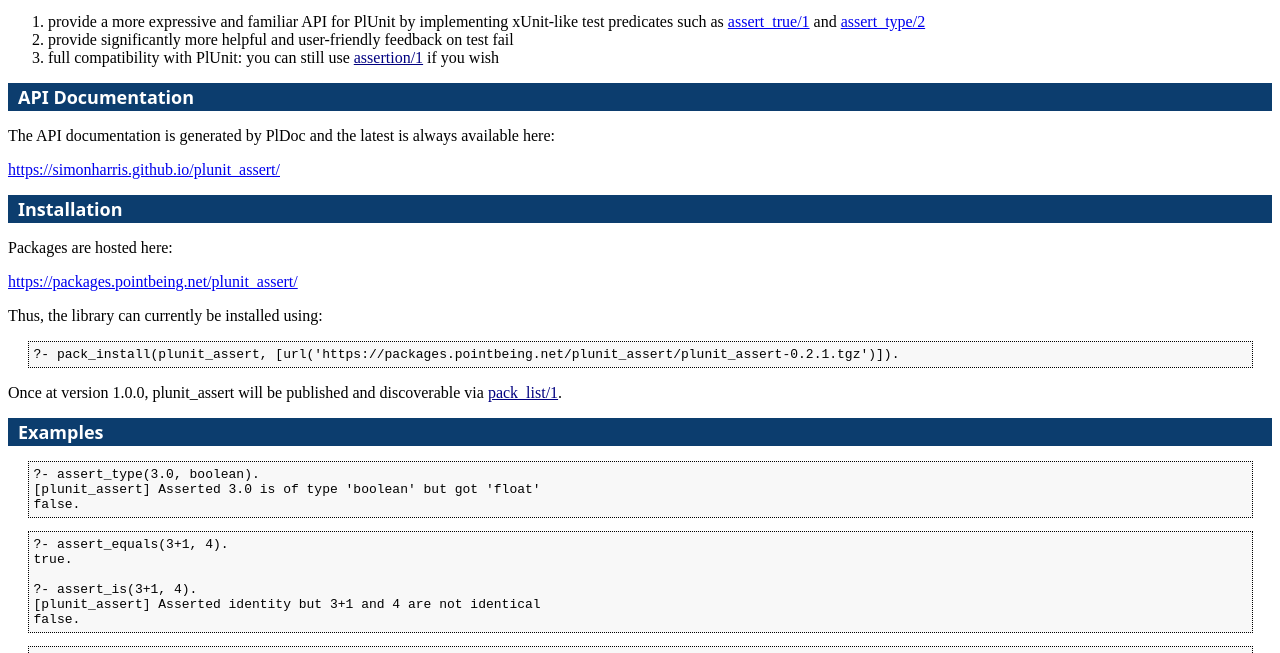
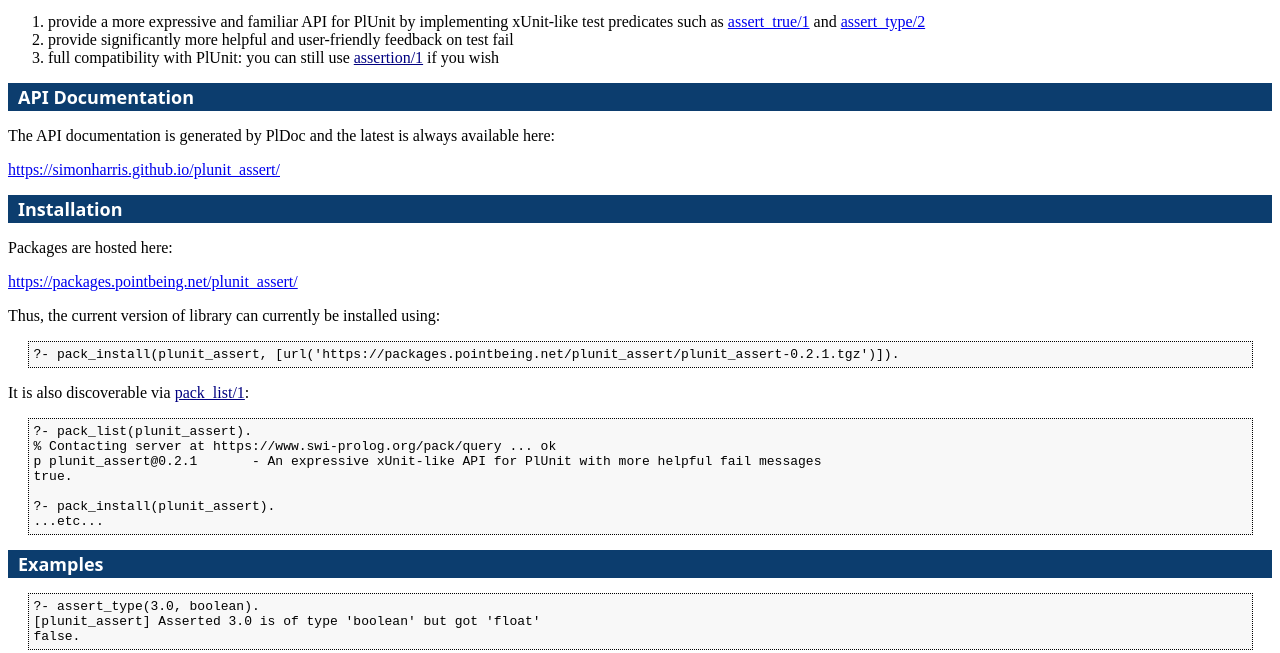
Before and after one commit to simonharris/plunit_assert, a plain HTML site: page index.html in a window 1280 px wide. Shown: the part 103-756 px from the top of the page. Drawn offline with Linux system fonts and the light colour scheme.

Commit message:
deploy: a001eddd100e7b1db37e3da907d0ba0bf3f2221b

```diff
--- a/index.html
+++ b/index.html
@@ -38,13 +38,23 @@ Packages are hosted here:</p>
 <a href="https://packages.pointbeing.net/plunit_assert/">https://packages.pointbeing.net/plunit_assert/</a></p>
 
 <p>
-Thus, the library can currently be installed using:</p>
+Thus, the current version of library can currently be installed using:</p>
 
 <pre class="code" ext="">
 ?- pack_install(plunit_assert, [url('https://packages.pointbeing.net/plunit_assert/plunit_assert-0.2.1.tgz')]).</pre>
 
 <p>
-Once at version 1.0.0, plunit_assert will be published and discoverable via <a class="builtin" href="http://www.swi-prolog.org/pldoc/man?predicate=pack_list/1">pack_list/1</a>.</p>
+It is also discoverable via <a class="builtin" href="http://www.swi-prolog.org/pldoc/man?predicate=pack_list/1">pack_list/1</a>:</p>
+
+<pre class="code" ext="">
+?- pack_list(plunit_assert).
+% Contacting server at https://www.swi-prolog.org/pack/query ... ok
+p plunit_assert@0.2.1       - An expressive xUnit-like API for PlUnit with more helpful fail messages
+true.
+
+?- pack_install(plunit_assert).
+...etc...
+</pre>
 
 <h2 class="wiki">Examples</h2>
 
```
